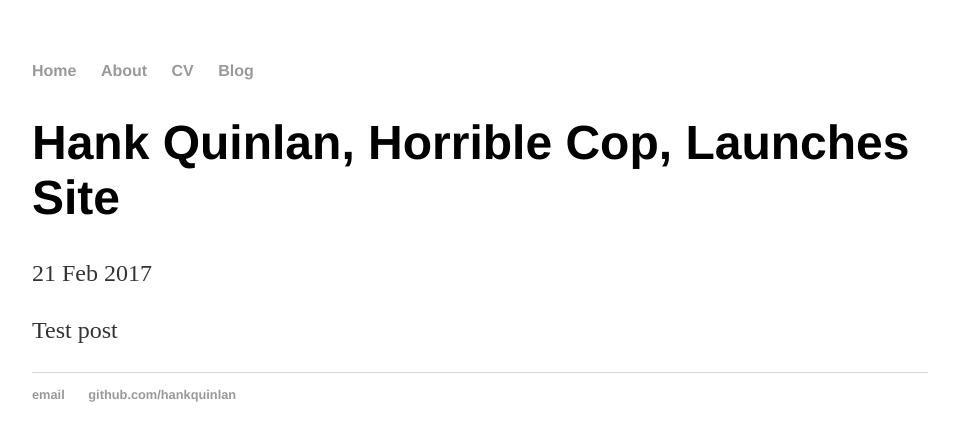
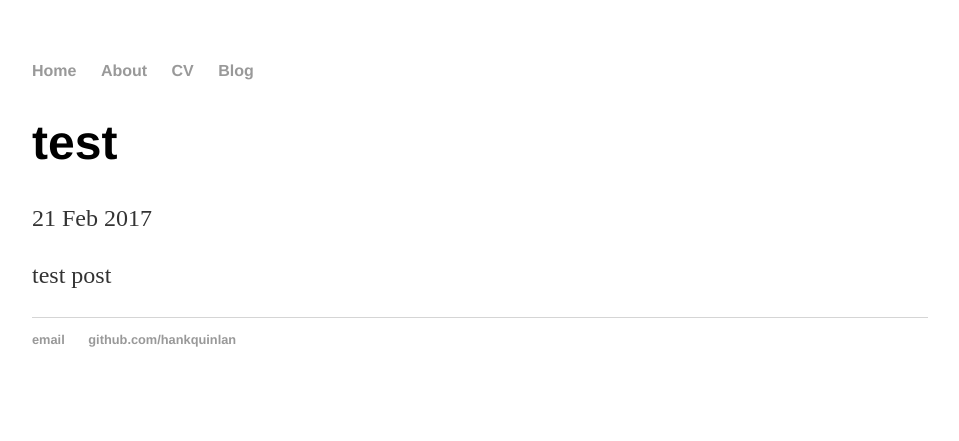
Before and after one commit to rnguyen6/rnguyen6.github.io, a Jekyll site: the page built from _posts/2017-02-21-test-post.md, in a window 1280 px wide. Shown: the top 441 px of the page, without its empty margins (160-1119 px from the left). Built offline with Jekyll 4.4.1, drawn with Linux system fonts in a browser that asks for light colours.

Commit message:
Update 2017-02-21-test-post.md

```diff
--- a/_posts/2017-02-21-test-post.md
+++ b/_posts/2017-02-21-test-post.md
@@ -1,7 +1,7 @@
 ---
 layout: post
-title: "Hank Quinlan, Horrible Cop, Launches Site"
+title: "test"
 date: 2017-02-21
 ---
 
-Test post
+test post
```
